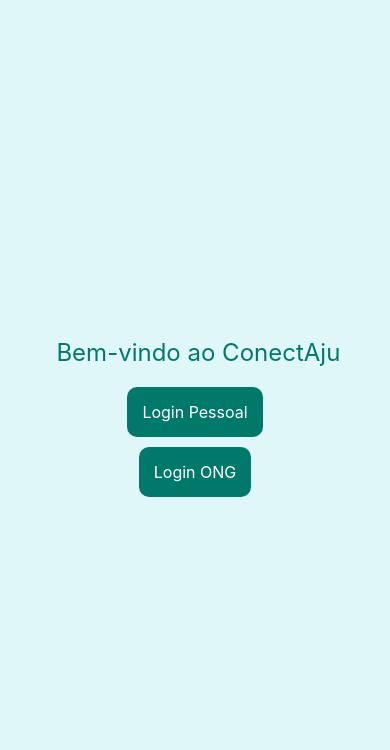
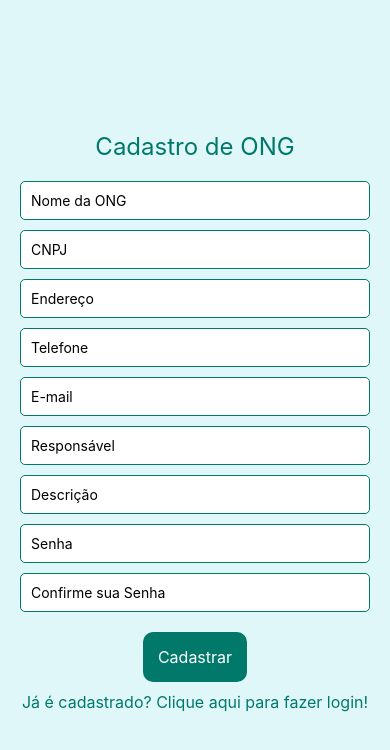
Before and after one commit to anaclaudia-debug/ConectaAju, a React Native app in the folder Conect_Aju/: screen /CadastroONG in a window 390 px wide. Shown: the top 750 px of the page. Built offline with nearby package versions, Linux system fonts and the light colour scheme.

Commit message:
Adição cadastroONG

```diff
--- a/Conect_Aju/App.js
+++ b/Conect_Aju/App.js
@@ -6,7 +6,7 @@ import Introduction from './src/screens/introduction';
 import PersonalLogin from './src/screens/personal_login'
 import PersonalRegister from './src/screens/personal_register';
 import LoginONG from './src/screens/login_ong';
-
+import RegisterONG from './src/screens/register_ong';
 
 const Stack = createStackNavigator();
 
@@ -18,6 +18,7 @@ const App = () => {
         <Stack.Screen name="LoginPessoal" component={PersonalLogin} options={{ headerShown: false }} />
         <Stack.Screen name="Register" component={PersonalRegister} options={{ headerShown: false }} />
         <Stack.Screen name="LoginONG" component={LoginONG} options={{ headerShown: false }} />
+        <Stack.Screen name="CadastroONG" component={RegisterONG} options={{ headerShown: false }} />
       </Stack.Navigator>
     </NavigationContainer>
   );
--- a/Conect_Aju/src/navigation/index.js
+++ b/Conect_Aju/src/navigation/index.js
@@ -0,0 +1 @@
+//não consegui importar navigation para "app", deve ser algo que eu não vi
--- a/Conect_Aju/src/screens/login_ong/styles.js
+++ b/Conect_Aju/src/screens/login_ong/styles.js
@@ -38,7 +38,7 @@ const styles = StyleSheet.create({
 
   linkText: {
     color: '#00796b',
-    fontSize: 14,
+    fontSize: 16,
     marginTop: 10,
   },
 
--- a/Conect_Aju/src/screens/personal_register/index.js
+++ b/Conect_Aju/src/screens/personal_register/index.js
@@ -49,7 +49,7 @@ const PersonalRegister = ({ navigation }) => {
       />
       <TextInput
         style={styles.input}
-        placeholder="Confirme a senha"
+        placeholder="Confirme sua senha"
         value={confirmPassword}
         onChangeText={setConfirmPassword}
         secureTextEntry
--- a/Conect_Aju/src/screens/register_ong/index.js
+++ b/Conect_Aju/src/screens/register_ong/index.js
@@ -0,0 +1,116 @@
+import React, { useState } from 'react';
+import { View, Text, TextInput, TouchableOpacity, ScrollView } from 'react-native';
+import styles from './styles';
+
+const RegisterONG = ({ navigation }) => {
+  const [nome, setNome] = useState('');
+  const [cnpj, setCnpj] = useState('');
+  const [endereco, setEndereco] = useState('');
+  const [telefone, setTelefone] = useState('');
+  const [email, setEmail] = useState('');
+  const [responsavel, setResponsavel] = useState('');
+  const [descricao, setDescricao] = useState('');
+  const [senha, setSenha] = useState('');
+  const [confirmarSenha, setConfirmarSenha] = useState('');
+  const [errorMessage, setErrorMessage] = useState('');
+
+  const handleRegister = () => {
+    if (!nome || !cnpj || !endereco || !telefone || !email || !responsavel || !descricao || !senha || !confirmarSenha) {
+      setErrorMessage('Todos os campos são obrigatórios.');
+      return;
+    }
+
+    if (senha !== confirmarSenha) {
+      setErrorMessage('As senhas não coincidem.');
+      return;
+    }
+
+    if (senha.length < 8) {
+      setErrorMessage('A senha deve ter no mínimo 8 caracteres.');
+      return;
+    }
+
+    setErrorMessage('');
+  };
+
+  return (
+    <ScrollView contentContainerStyle={styles.container}>
+      <Text style={styles.title}>Cadastro de ONG</Text>
+      {errorMessage ? <Text style={styles.errorText}>{errorMessage}</Text> : null}
+      <TextInput
+        style={styles.input}
+        placeholder="Nome da ONG"
+        value={nome}
+        onChangeText={setNome}
+      />
+      <TextInput
+        style={styles.input}
+        placeholder="CNPJ"
+        value={cnpj}
+        onChangeText={setCnpj}
+      />
+      <TextInput
+        style={styles.input}
+        placeholder="Endereço"
+        value={endereco}
+        onChangeText={setEndereco}
+      />
+      <TextInput
+        style={styles.input}
+        placeholder="Telefone"
+        value={telefone}
+        onChangeText={setTelefone}
+        keyboardType="phone-pad"
+      />
+      <TextInput
+        style={styles.input}
+        placeholder="E-mail"
+        value={email}
+        onChangeText={setEmail}
+        keyboardType="email-address"
+        autoCapitalize="none"
+      />
+      <TextInput
+        style={styles.input}
+        placeholder="Responsável"
+        value={responsavel}
+        onChangeText={setResponsavel}
+      />
+      <TextInput
+        style={styles.input}
+        placeholder="Descrição"
+        value={descricao}
+        onChangeText={setDescricao}
+      />
+      <TextInput
+        style={styles.input}
+        placeholder="Senha"
+        value={senha}
+        onChangeText={setSenha}
+        secureTextEntry
+      />
+      <TextInput
+        style={styles.input}
+        placeholder="Confirme sua Senha"
+        value={confirmarSenha}
+        onChangeText={setConfirmarSenha}
+        secureTextEntry
+      />
+      <TouchableOpacity
+        style={styles.button}
+        onPress={handleRegister}
+>
+        <Text style={styles.buttonText}>Cadastrar</Text>
+
+      </TouchableOpacity>
+      <TouchableOpacity
+
+        onPress={() => navigation.navigate('LoginONG')}>
+        <Text style={styles.linkText}>Já é cadastrado? Clique aqui para fazer login!</Text>
+
+      </TouchableOpacity>
+    </ScrollView>
+  );
+};
+
+export default RegisterONG;
--- a/Conect_Aju/src/screens/register_ong/styles.js
+++ b/Conect_Aju/src/screens/register_ong/styles.js
@@ -0,0 +1,52 @@
+import { StyleSheet } from 'react-native';
+
+const styles = StyleSheet.create({
+  container: {
+    flexGrow: 1,
+    justifyContent: 'center',
+    alignItems: 'center',
+    backgroundColor: '#e0f7fa',
+    padding: 20,
+  },
+
+  title: {
+    fontSize: 24,
+    marginBottom: 20,
+    color: '#00796b',
+  },
+
+  input: {
+    width: '100%',
+    padding: 10,
+    marginBottom: 10,
+    borderWidth: 1,
+    borderColor: '#00796b',
+    borderRadius: 5,
+    backgroundColor: '#ffffff',
+  },
+
+  button: {
+    marginTop: 10,
+    padding: 15,
+    borderRadius: 10,
+    backgroundColor: '#00796b',
+  },
+
+  buttonText: {
+    color: '#ffffff',
+    fontSize: 16,
+  },
+
+  linkText: {
+    color: '#00796b',
+    fontSize: 16,
+    marginTop: 10,
+  },
+
+  errorText: {
+    color: 'red',
+    marginBottom: 10,
+  },
+});
+
+export default styles;
```
